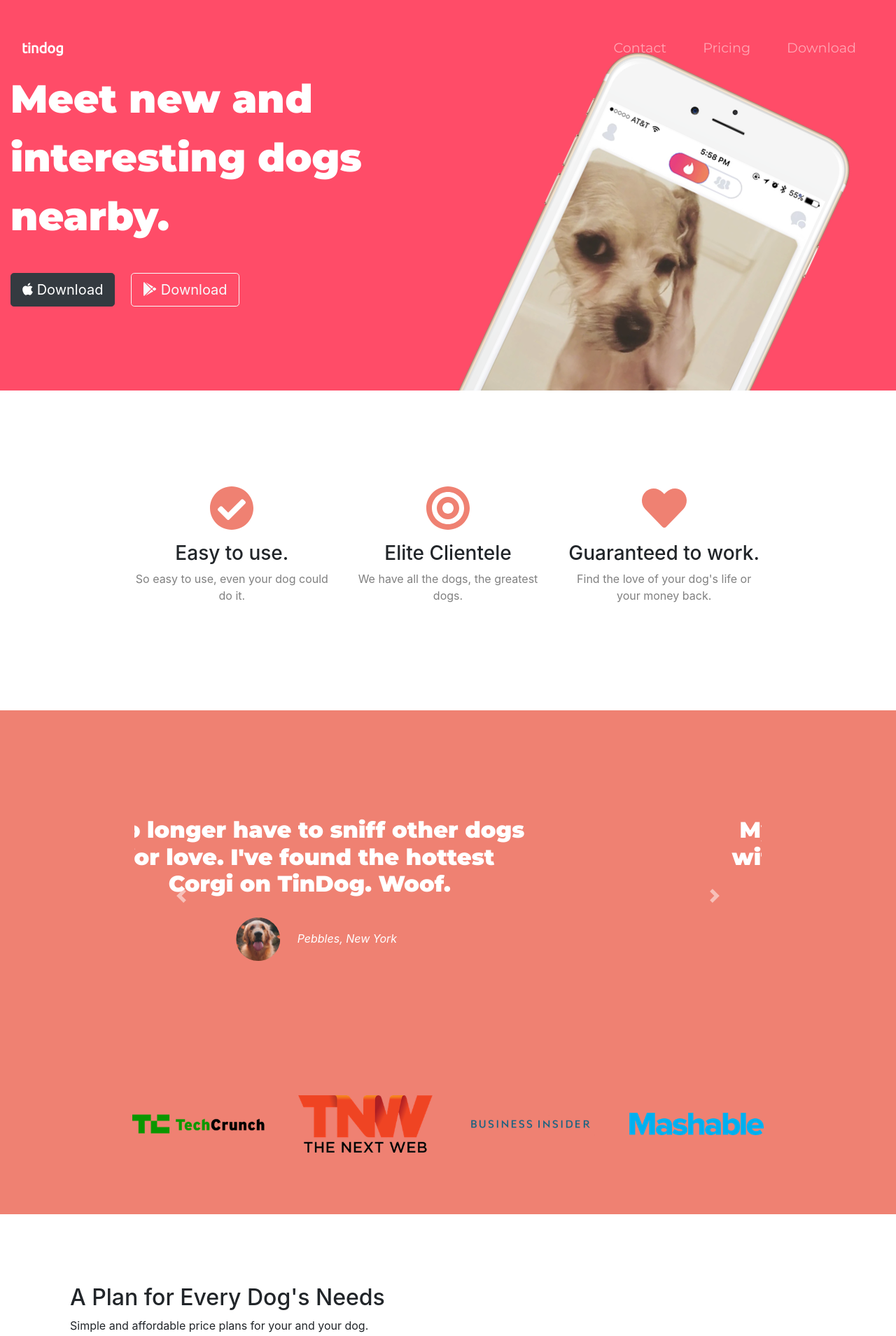
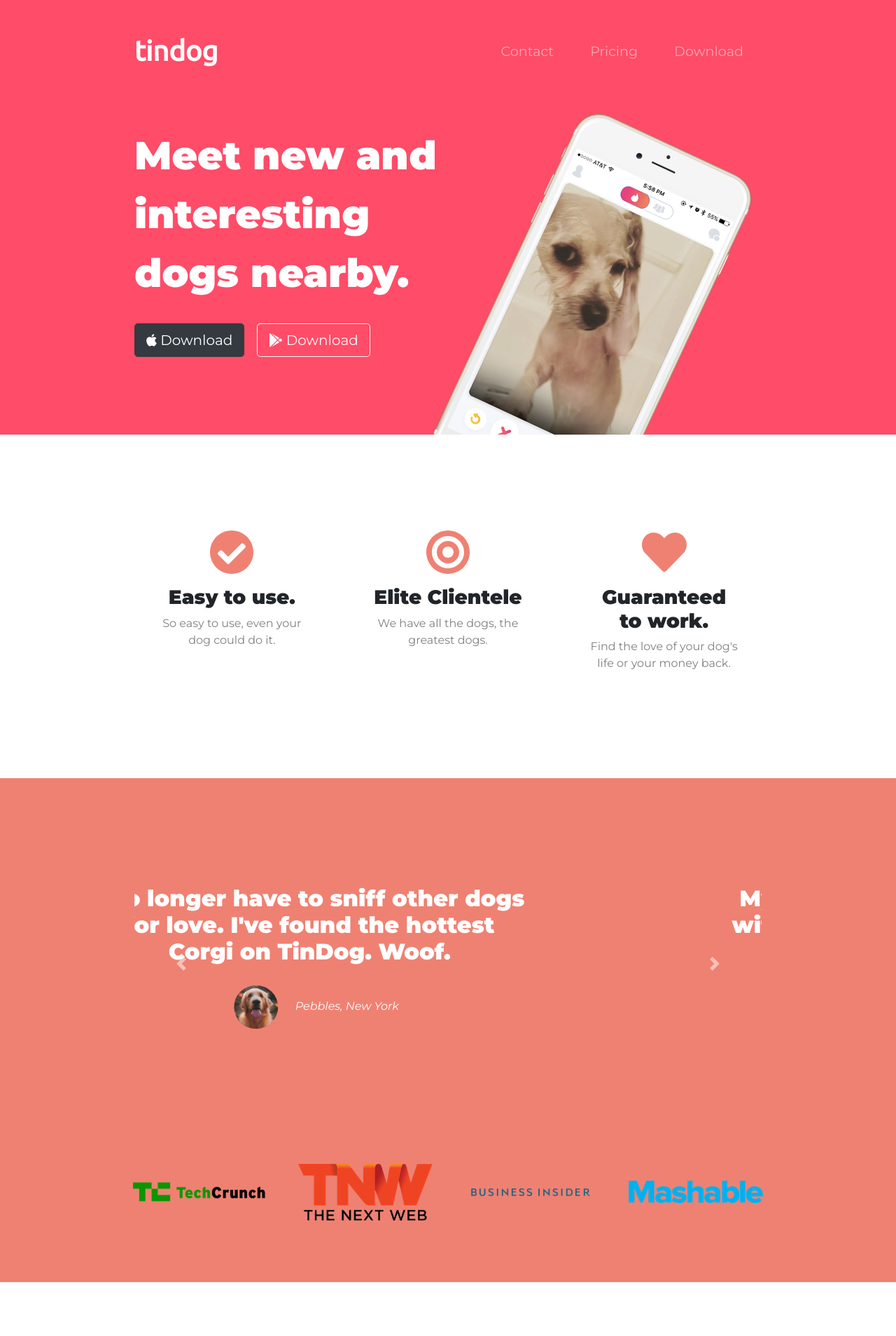
Before and after one commit to Harshalkal26/TinDog, a plain HTML site: page index.html in a window 1280 px wide. Shown: the top 1909 px of the page at 70% size. Drawn offline with nearby package versions, Linux system fonts and the light colour scheme.

Commit message:
Update index.html

```diff
--- a/index.html
+++ b/index.html
@@ -9,7 +9,7 @@
   <link href="https://fonts.googleapis.com/css2?family=Montserrat:ital,wght@0,100;0,300;0,400;0,900;1,300;1,400&family=Ubuntu:wght@300;400&display=swap" rel="stylesheet">
 
 
-  <link rel="stylesheet" href="https://github.com/Harshalkal26/TinDog/blob/main/styles.css">
+
 
   <script src="https://code.jquery.com/jquery-3.2.1.slim.min.js" integrity="sha384-KJ3o2DKtIkvYIK3UENzmM7KCkRr/rE9/Qpg6aAZGJwFDMVNA/GpGFF93hXpG5KkN" crossorigin="anonymous"></script>
   <script src="https://cdn.jsdelivr.net/npm/popper.js@1.12.9/dist/umd/popper.min.js" integrity="sha384-ApNbgh9B+Y1QKtv3Rn7W3mgPxhU9K/ScQsAP7hUibX39j7fakFPskvXusvfa0b4Q" crossorigin="anonymous"></script>
@@ -21,6 +21,7 @@
   <link rel="preconnect" href="https://fonts.gstatic.com" crossorigin>
   <link rel="stylesheet" href="https://cdn.jsdelivr.net/npm/bootstrap@4.0.0/dist/css/bootstrap.min.css" integrity="sha384-Gn5384xqQ1aoWXA+058RXPxPg6fy4IWvTNh0E263XmFcJlSAwiGgFAW/dAiS6JXm" crossorigin="anonymous">
 
+  <link rel="stylesheet" href="styles.css">
 </head>
 
 <body>
@@ -59,7 +60,7 @@
           <button type="button" class="btn btn-outline-light btn-lg Download-button"><i class="fab fa-google-play"></i> Download</button>
         </div>
         <div class="col-lg-6 ">
-          <img class="iphone" src="https://github.com/Harshalkal26/TinDog/blob/main/iphone6.png" alt="iphone-mockup">
+          <img class="iphone" src="iphone6.png" alt="iphone-mockup">
         </div>
       </div>
     </div>
@@ -106,12 +107,12 @@
       <div class="carousel-inner">
         <div class="carousel-item active">
           <h2 class="test-moni">I no longer have to sniff other dogs for love. I've found the hottest Corgi on TinDog. Woof.</h2>
-          <img class="test-img" src="https://github.com/Harshalkal26/TinDog/blob/main/dog-img.jpg" alt="dog-profile">
+          <img class="test-img" src="dog-img.jpg" alt="dog-profile">
           <em>Pebbles, New York</em>
         </div>
         <div class="carousel-item">
           <h2 class="test-moni">My dog used to be so lonely, but with TinDog's help, they've found the love of their life. I think.</h2>
-          <img class="test-img" src="https://github.com/Harshalkal26/TinDog/blob/main/lady-img.jpg" alt="lady-profile">
+          <img class="test-img" src="lady-img.jpg" alt="lady-profile">
           <em>Beverly, Illinois</em>
         </div>
       </div>
@@ -133,10 +134,10 @@
   <!-- Press -->
 
   <section class="colored-section" id="press">
-    <img class="press-img" src="https://github.com/Harshalkal26/TinDog/blob/main/TechCrunch.png" alt="tc-logo">
-    <img class="press-img" src="https://github.com/Harshalkal26/TinDog/blob/main/tnw.png" alt="tnw-logo">
-    <img class="press-img" src="https://github.com/Harshalkal26/TinDog/blob/main/bizinsider.png" alt="biz-insider-logo">
-    <img class="press-img" src="https://github.com/Harshalkal26/TinDog/blob/main/mashable.png" alt="mashable-logo">
+    <img class="press-img" src="TechCrunch.png" alt="tc-logo">
+    <img class="press-img" src="tnw.png" alt="tnw-logo">
+    <img class="press-img" src="bizinsider.png" alt="biz-insider-logo">
+    <img class="press-img" src="mashable.png" alt="mashable-logo">
 
   </section>
 
```
